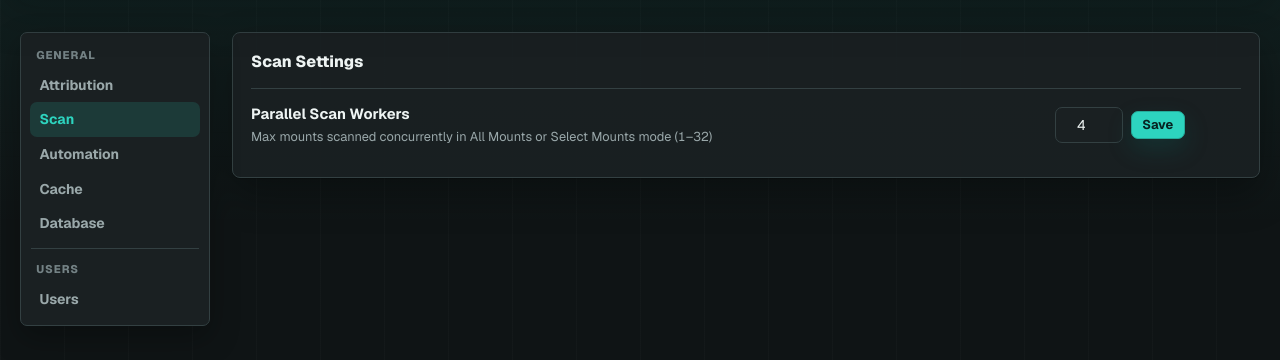
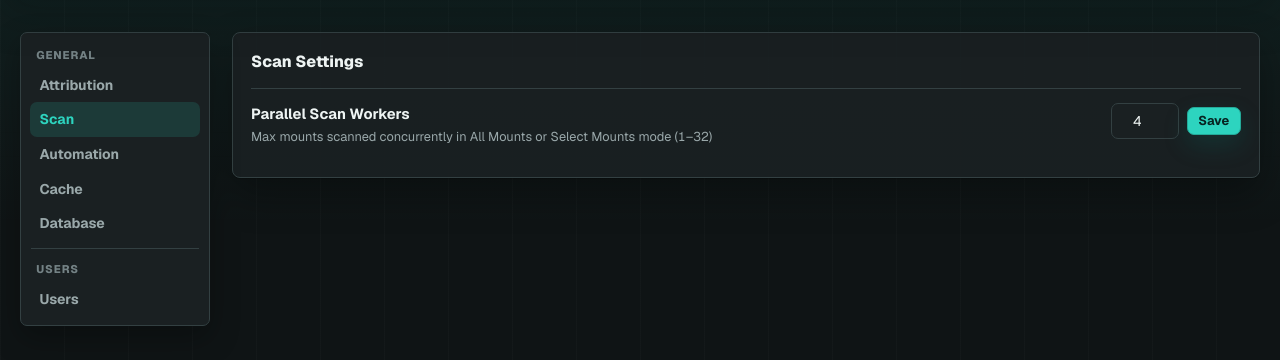
Before and after one commit to raytions/diskanalysis, a FastAPI app: page /settings in a window 1280 px wide, after a click on "Scan". Shown: the part 60-420 px from the top of the page. Run offline with FastAPI, Linux system fonts and the light colour scheme; parts of the project's set-up code (start-up, migrations or seed data) failed here and were passed over.

Commit message:
fix settings action column alignment

```diff
--- a/app/templates/settings.html
+++ b/app/templates/settings.html
@@ -177,9 +177,11 @@
             <div class="setting-label">Database size</div>
             <div class="setting-hint" id="db-size-hint">Loading…</div>
           </div>
-          <button class="btn btn-sm" onclick="loadDbStats()"><svg class="icon"><use href="#i-refresh"/></svg> Refresh</button>
+          <div class="setting-ctrl">
+            <button class="btn btn-sm" onclick="loadDbStats()"><svg class="icon"><use href="#i-refresh"/></svg> Refresh</button>
+          </div>
         </div>
-        <div class="setting-row" style="margin-top:.5rem;">
+        <div class="setting-row">
           <div>
             <div class="setting-label">Purge old scan data</div>
             <div class="setting-hint">Delete file records from all but the latest completed scan per mount. Runs in background.</div>
@@ -383,17 +385,28 @@
 .settings-desc { color: var(--text-dim); font-size: .87rem; margin-bottom: 1rem; line-height: 1.6; }
 
 /* ── Setting rows ── */
-.setting-row { display:grid; grid-template-columns:minmax(0, 1fr) auto; align-items:center; gap:1rem; padding:.85rem 0; border-top:1px solid var(--border); }
+.setting-row { display:grid; grid-template-columns:minmax(18rem, 1fr) minmax(13rem, max-content); align-items:center; gap:1.25rem; padding:.85rem 0; border-top:1px solid var(--border); }
 .setting-label { font-size:.92rem; font-weight:700; }
-.setting-hint { font-size:.8rem; color:var(--text-dim); margin-top:.15rem; }
-.setting-ctrl { display:flex; align-items:center; justify-content:flex-end; gap:.5rem; flex-shrink:0; flex-wrap:wrap; min-height:2.15rem; }
+.setting-hint { font-size:.8rem; color:var(--text-dim); margin-top:.15rem; max-width:76ch; }
+.setting-ctrl { display:flex; align-items:center; justify-content:flex-end; gap:.5rem; min-height:2.15rem; flex-wrap:wrap; justify-self:end; min-width:13rem; max-width:min(34rem, 48vw); }
+.setting-ctrl > .btn,
+.setting-ctrl > .settings-input {
+  flex: 0 0 auto;
+}
 .setting-row > .badge,
 .setting-row > .toggle-switch {
   justify-self: end;
   align-self: center;
 }
 .setting-msg { font-size:.82rem; margin-top:.35rem; min-height:1.2em; color:var(--text-dim); }
-.setting-msg-inline { font-size:.82rem; min-width:3rem; }
+.setting-msg-inline {
+  flex: 0 0 100%;
+  min-width: 0;
+  max-width: 100%;
+  text-align: right;
+  overflow-wrap: anywhere;
+  line-height: 1.35;
+}
 
 /* ── Toggle switch ── */
 .toggle-switch { position:relative; display:inline-block; width:42px; height:24px; flex-shrink:0; }
@@ -482,8 +495,9 @@
   .settings-nav { position: static; display: flex; gap: .35rem; overflow-x: auto; align-items: center; }
   .settings-nav-group-label, .settings-nav-sep { display: none; }
   .settings-nav-item { width: auto; white-space: nowrap; }
-  .setting-row { align-items: flex-start; grid-template-columns: 1fr; }
-  .setting-ctrl { justify-content: flex-start; }
+  .setting-row { align-items: flex-start; grid-template-columns: minmax(0, 1fr); gap:.55rem; }
+  .setting-ctrl { justify-content: flex-start; justify-self:start; min-width:0; max-width:100%; }
+  .setting-msg-inline { text-align:left; }
   .setting-row > .badge,
   .setting-row > .toggle-switch { justify-self: start; }
 }
```
